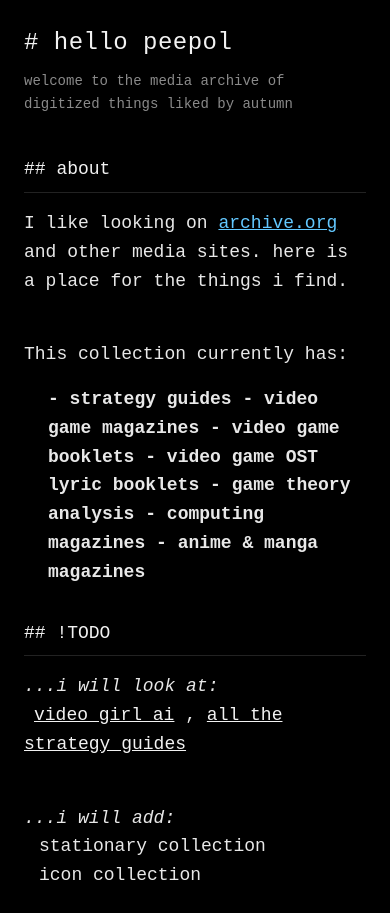
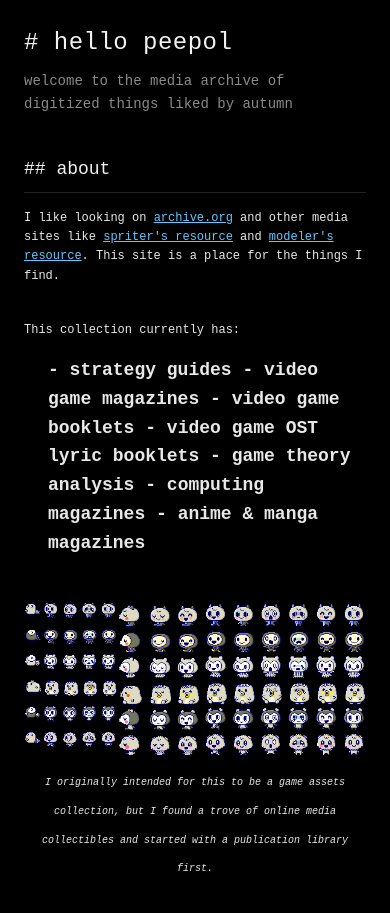
Before and after one commit to autumngreenbean/portfolio, a plain HTML site: page READMEOW.html in a window 390 px wide. Shown: the top 913 px of the page. Drawn offline with Linux system fonts and the light colour scheme.

Commit message:
DESC update

```diff
--- a/READMEOW.html
+++ b/READMEOW.html
@@ -116,6 +116,9 @@
       h3 {
         font-size: 14px;
       }
+      p {
+        font-size: 12px;
+      }
     }
 
   </style>
@@ -128,7 +131,11 @@
 <div class="section">
   <h2>## about</h2>
   <p>
-    I like looking on <a href="https://archive.org" target="_blank" style = "color:rgb(99, 200, 255)">archive.org</a> and other media sites. here is a place for the things i find.
+    I like looking on <a href="https://archive.org" target="_blank" style = "color:rgb(99, 200, 255)">archive.org</a> and other media sites like
+    <a href="https://www.spriters-resource.com/" target="_blank" style = "color:rgb(99, 200, 255)">spriter's resource</a> and <a href="https://www.modelersresource.com/" target="_blank" style = "color:rgb(99, 200, 255)">modeler's resource</a>.
+    This site is a place for the things I find.
+
+
   </p>
   <p>
     <br>
@@ -140,12 +147,22 @@
       <strong>- video game booklets</strong>
       <strong>- video game OST lyric booklets</strong>
             <strong>- game theory analysis</strong>
-
-
    <strong>- computing magazines</strong>
    <strong>- anime & manga magazines</strong>
   </ul>
+  <br>
+
+  <span style="display:block; text-align:center;">
+<img src="./assets/LCD Handhelds - Tamagotchi On - Characters - Teenagers.png" alt="Tamagotchi On - Characters - Teenagers" style="max-width:100%; height:auto; image-rendering: pixelated;
+  image-rendering: -moz-crisp-edges;
+  image-rendering: -webkit-optimize-contrast; object-position: center;">
+<br>
+     <i style="font-size:10px;"> I originally intended for this to be a game assets collection, but I found a trove of online media collectibles and started with a publication library first. <br> <br></i>
+
+    </span>
+  I will have to figure how to embed + display assets to this sometime soon. I likely will have to source and host them myself which will be a task.
 </div>
+
 
 <div class="section">
   <h2>## !TODO</h2>
```
Also changed, not shown: assets/LCD Handhelds - Tamagotchi On - Characters - Teenagers.png (added).
